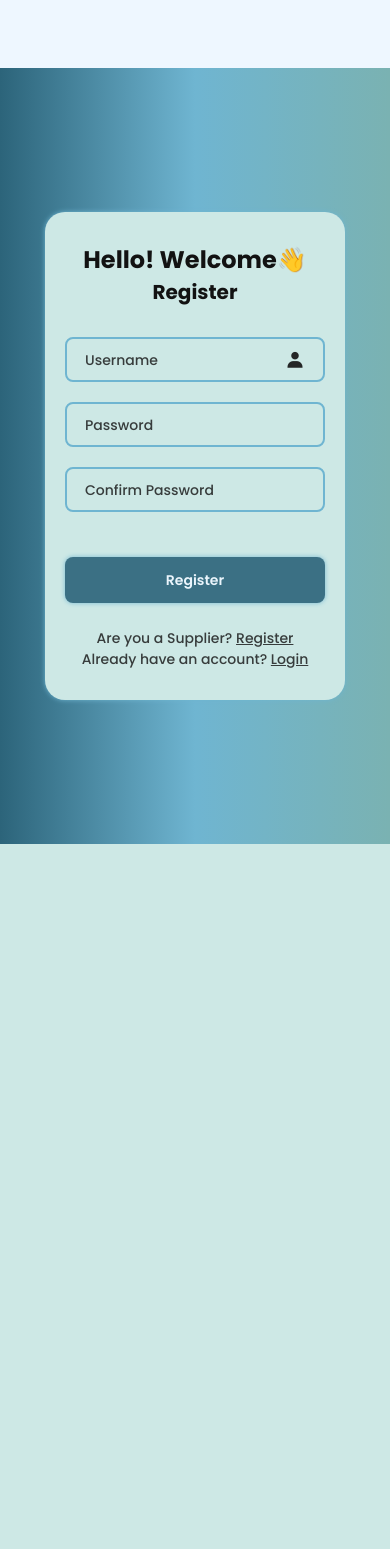
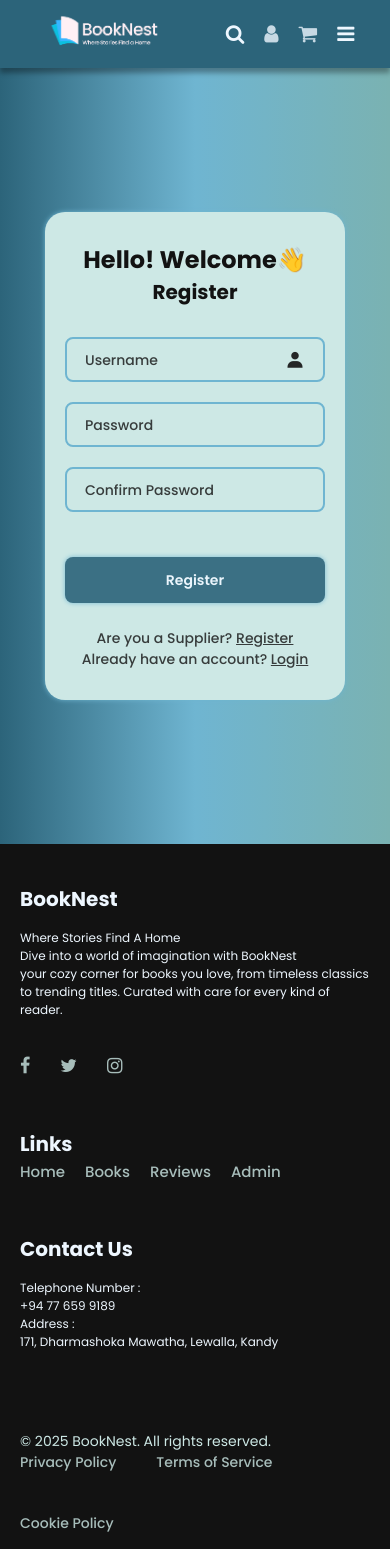
Before and after one commit to BookNest-2025/BookNest, a PHP site: page /register.php in a window 390 px wide. Before the commit the page ends 844 px from the top, so only its background shows below. Run offline with PHP 8.4, Linux system fonts and the light colour scheme; some libraries are stand-ins or nearby versions.

Commit message:
Edited navbar.

```diff
--- a/assets/css/navbar.css
+++ b/assets/css/navbar.css
@@ -1,171 +1,174 @@
-.footer {
-  background-color: var(--color-text-primary);
-  color: var(--color-text-secondary);
-  padding: 40px 20px;
+.navbar {
+  position: fixed;
+  top: 0;
+  left: 0;
+  display: flex;
+  justify-content: space-between;
+  align-items: center;
+  height: 85px;
+  background-color: var(--color-primary);
+  box-shadow: 0 5px 5px rgba(4, 3, 3, 0.329);
+  width: 100%;
+  padding: 0 20px;
+  z-index: 1000;
 }
 
-.footer-content {
+.navbar-left img {
+  width: 180px;
   display: flex;
-  flex-wrap: wrap;
-  justify-content: space-around;
-  gap: 50px;
-  max-width: 1200px;
-  margin: 0 auto;
+  align-items: center;
 }
 
-.footer-section {
-  flex: 1 1 250px;
-  min-width: 250px;
+.navbar-center {
+  width: 100%;
+  list-style: none;
+  display: flex;
+  gap: 30px;
+  justify-content: center;
+  align-items: center;
 }
 
-.footer-section h3 {
-  font-size: 20px;
-  margin-bottom: -10px;
+.navbar-center a {
+  font-size: 16px;
+  text-decoration: none;
+  color: var(--color-text-secondary);
+  transition: 0.2s;
 }
 
-.footer-section p {
-  font-size: 12px;
-  line-height: 1.5;
+.navbar-center a:hover {
+  transform: scale(1.5);
+  color: var(--color-text-primary);
 }
 
-.quick-media ul {
-  list-style: none;
-  padding: 0;
+.icon-row {
+  width: 180px;
   display: flex;
+  justify-content: center;
   gap: 20px;
-  margin-top: 10px;
+  align-items: center;
 }
 
-.quick-media li a {
-  color: var(--color-surface);
-  font-size: 15px;
-  text-decoration: none;
-  transition: color 0.3s ease;
+.icon-row a {
+  display: flex;
+  align-items: center;
 }
 
-.quick-media li a:hover {
-  color: var(--color-accent);
-  scale: 1.5;
+.icon-row i,
+.icon-row a i {
+  font-size: 20px;
+  color: var(--color-text-secondary);
+  transition: 0.2s;
+  cursor: pointer;
 }
 
-.quick-social-media ul {
-  list-style: none;
-  padding: 0;
-  display: flex;
-  gap: 30px;
-  margin-top: 10px;
+.icon-row i:hover,
+.icon-row a i:hover {
+  color: var(--color-text-primary);
+  transform: scale(1.25);
 }
 
-.quick-social-media li a {
-  color: var(--color-surface);
-  font-size: 18px;
-  text-decoration: none;
+.search-panel {
+  width: 100%;
+  background: var(--color-background);
+  overflow: hidden;
+  max-height: 0;
+  opacity: 0;
+  transition: 0.3s;
+  position: absolute;
+  top: 85px;
+  box-shadow: 0 4px 6px rgba(0, 0, 0, 0.1);
+  position: fixed;
+  top: 85px;
+  z-index: 1002;
+  left: 0;
 }
 
-.fa-facebook:hover {
-  color: #1877F2;
-  scale: 1.5;
+.search-panel.active {
+  max-height: 100px;
+  opacity: 1;
+  padding: 10px 20px;
 }
 
-.fa-twitter:hover {
-  color: #1DA1F2;
-  scale: 1.5;
+.search-panel input {
+  width: 100%;
+  padding: 10px 15px;
+  font-size: 16px;
+  border-radius: 5px;
+  border: none;
+  outline: none;
+  background: var(--color-text-secondary);
+  color: var(--color-text-primary);
 }
 
-.fa-instagram:hover {
-  background-image: linear-gradient(45deg, #feda75, #fa7e1e, #d62976, #962fbf, #4f5bd5);
-  background-clip: text;
-  -webkit-background-clip: text;
-  color: transparent;
-  -webkit-text-fill-color: transparent;
-  scale: 1.5;
+#menu-toggle {
+  display: none;
 }
 
-.footer-bottom {
-  background-color: var(--color-text-primary);
-  color: var(--color-surface);
-  padding: 15px 20px;
-  display: flex;
-  flex-wrap: wrap;
-  justify-content: space-between;
-  align-items: center;
-  margin: 0 auto;
-  font-size: 14px;
+#toggle-handler-search {
+  position: fixed;
+  height: 100vh;
+  top: 0;
+  left: 0;
+  width: 100vw;
+  z-index: 1001;
+  display: none;
 }
 
-.footer-bottom ul {
-  list-style: none;
-  padding: 0;
-  margin: 0;
-  display: flex;
-  gap: 40px;
-  flex-wrap: wrap;
+#toggle-handler-search.active {
+  display: block;
 }
 
-.footer-bottom ul li a {
-  color: var(--color-surface);
-  transition: color 0.3s ease;
+#toggle-handler-menu {
+  position: fixed;
+  height: 100vh;
+  width: 100vw;
+  z-index: 999;
+  display: none;
+  top: 0;
+  left: 0;
 }
 
-.footer-bottom ul li a:hover {
-  color: var(--color-text-secondary);
+#toggle-handler-menu.active {
+  display: block;
 }
 
 @media (max-width: 900px) {
-  .footer-content {
-    gap: 30px;
-    justify-content: center;
+  .navbar-center {
+    flex-direction: column;
+    background-color: rgba(44, 100, 122, 0.85);
+    position: absolute;
+    top: 85px;
+    right: -100vw;
+    width: 100%;
+    padding: 15px 20px;
+    text-align: right;
+    transition: 0.3s;
   }
 
-  .footer-section {
-    flex: 1 1 45%;
-    min-width: unset;
+  .navbar-center.show {
+    right: 0;
   }
 
-  .footer-bottom {
-    flex-direction: column;
-    text-align: center;
-    gap: 10px;
-  }
-
-  .footer-bottom ul {
-    justify-content: center;
-    gap: 20px;
+  #menu-toggle {
+    display: block;
   }
 }
 
 @media (max-width: 768px) {
-  .footer {
-    padding: 30px 15px;
+  .navbar {
+    height: 68px;
   }
 
-  .footer-content {
-    flex-direction: column;
-    align-items: center;
-    gap: 40px;
+  .navbar-center {
+    top: 68px;
+    text-align: right;
   }
 
-  .footer-section {
-    flex: 1 1 100%;
-    text-align: center;
+  .search-panel {
+    top: 68px;
   }
 
-  .footer-section h3 {
-    margin-bottom: 5px;
-  }
-
-  .quick-media ul,
-  .quick-social-media ul {
-    justify-content: center;
-  }
-
-  .footer-bottom {
-    padding: 10px 15px;
-    font-size: 12px;
-  }
-
-  .footer-bottom ul {
-    flex-direction: column;
-    gap: 10px;
+  #menu-toggle {
+    display: block;
   }
 }
--- a/assets/js/navbar.js
+++ b/assets/js/navbar.js
@@ -1,28 +1,50 @@
-document.addEventListener('DOMContentLoaded', () => {
-  const searchIcon = document.getElementById('search-icon');
-  const searchPanel = document.getElementById('search-panel');
-  const searchInputField = document.getElementById('search-input-field');
+document.addEventListener("DOMContentLoaded", () => {
+  const searchIcon = document.getElementById("search-icon");
+  const searchPanel = document.getElementById("search-panel");
+  const searchInputField = document.getElementById("search-input-field");
+  const toggleHandlerSearch = document.getElementById("toggle-handler-search");
+  const toggleHandlerMenu = document.getElementById("toggle-handler-menu");
 
-  searchIcon.addEventListener('click', () => {
-    searchPanel.classList.toggle('active');
-
-    if (searchPanel.classList.contains('active')) {
+  searchIcon.addEventListener("click", () => {
+    searchPanel.classList.toggle("active");
+    if (searchPanel.classList.contains("active")) {
+      toggleHandlerSearch.classList.add("active");
       searchInputField.focus();
+    } else {
+      toggleHandlerSearch.classList.remove("active");
     }
   });
 
-  const menuToggle = document.getElementById('menu-toggle');
-  const navbarCenter = document.querySelector('.navbar-center');
-
-  menuToggle.addEventListener('click', () => {
-    navbarCenter.classList.toggle('show');
+  toggleHandlerSearch.addEventListener("click", () => {
+    if (searchPanel.classList.contains("active")) {
+      searchPanel.classList.remove("active");
+    }
+    toggleHandlerSearch.classList.remove("active");
   });
 
-  document.querySelectorAll('.navbar-center a').forEach(link => {
-    link.addEventListener('click', () => {
+  const menuToggle = document.getElementById("menu-toggle");
+  const navbarCenter = document.querySelector(".navbar-center");
+
+  menuToggle.addEventListener("click", () => {
+    navbarCenter.classList.toggle("show");
+    if (navbarCenter.classList.contains("show")) {
+      toggleHandlerMenu.classList.add("active");
+    } else {
+      toggleHandlerMenu.classList.remove("active");
+    }
+  });
+
+  document.querySelectorAll(".navbar-center a").forEach((link) => {
+    link.addEventListener("click", () => {
       if (window.innerWidth <= 768) {
-        navbarCenter.classList.remove('show');
+        navbarCenter.classList.remove("show");
       }
     });
   });
+
+  toggleHandlerMenu.addEventListener("click", () => {
+    if (navbarCenter.classList.contains("show"))
+      navbarCenter.classList.remove("show");
+    toggleHandlerMenu.classList.remove("active");
+  });
 });
--- a/includes/footer.php
+++ b/includes/footer.php
@@ -5,8 +5,8 @@
     <meta charset="UTF-8">
     <meta name="viewport" content="width=device-width, initial-scale=1.0">
     <title>BookBest</title>
-    <link rel="stylesheet" href="..//assets//css//root.css" />
-    <link rel="stylesheet" href="../assets/css/footer.css" />
+    <link rel="stylesheet" href=".//assets//css//root.css" />
+    <link rel="stylesheet" href="./assets/css/footer.css" />
     <link rel="stylesheet" href="https://cdnjs.cloudflare.com/ajax/libs/font-awesome/6.4.0/css/all.min.css" />
     <link rel="stylesheet" href="https://cdnjs.cloudflare.com/ajax/libs/font-awesome/4.7.0/css/font-awesome.min.css">
 </head>
--- a/includes/navbar.php
+++ b/includes/navbar.php
@@ -5,15 +5,15 @@
     <meta charset="UTF-8" />
     <meta name="viewport" content="width=device-width, initial-scale=1.0" />
     <title>BookNest</title>
-    <link rel="stylesheet" href="..//assets//css//root.css" />
-    <link rel="stylesheet" href="..//assets//css//navbar.css" />
+    <link rel="stylesheet" href=".//assets//css//root.css" />
+    <link rel="stylesheet" href=".//assets//css//navbar.css" />
     <link rel="stylesheet" href="https://cdnjs.cloudflare.com/ajax/libs/font-awesome/6.4.0/css/all.min.css" />
 </head>
 
 <body>
     <nav class="navbar">
         <div class="navbar-left">
-            <img src="..//assets//images//logo.png" alt="Logo" />
+            <img src=".//assets//images//logo.png" alt="Logo" />
         </div>
 
         <ul class="navbar-center">
@@ -32,12 +32,13 @@
             </div>
         </div>
     </nav>
-
     <div class="search-panel" id="search-panel">
         <input type="text" id="search-input-field" placeholder="Search books..." />
     </div>
+    <div id="toggle-handler-search"></div>
+    <div id="toggle-handler-menu"></div>
 
-    <script src="..//assets/js//navbar.js"></script>
+    <script src=".//assets/js//navbar.js"></script>
 </body>
 
 </html>
--- a/register.php
+++ b/register.php
@@ -1,3 +1,7 @@
+<?php
+  include("includes/navbar.php");
+?>
+
 <?php
   include("./includes/db.php");
   session_start();
@@ -108,3 +112,7 @@
     <script src="./assets/js/login&register.js"></script>
   </body>
 </html>
+
+<?php
+  include("includes/footer.php");
+?>
```
